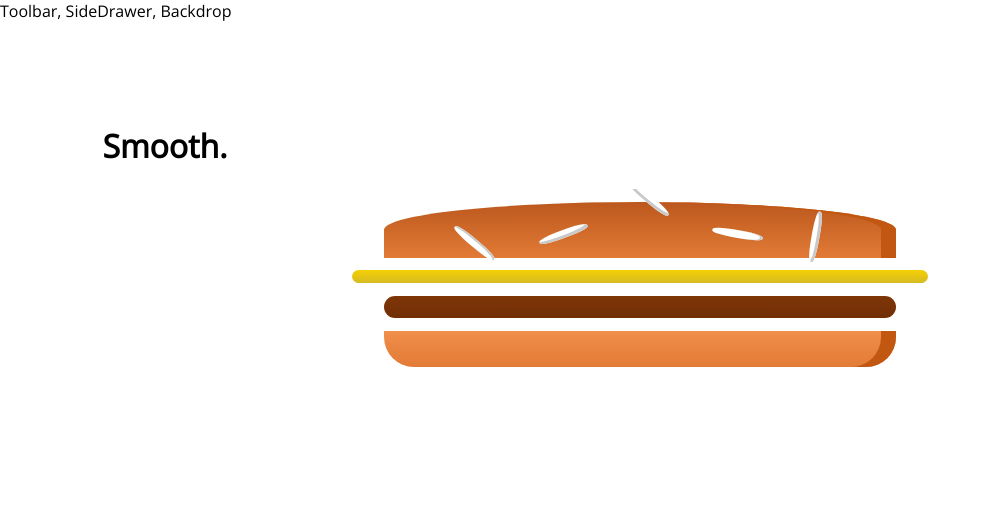
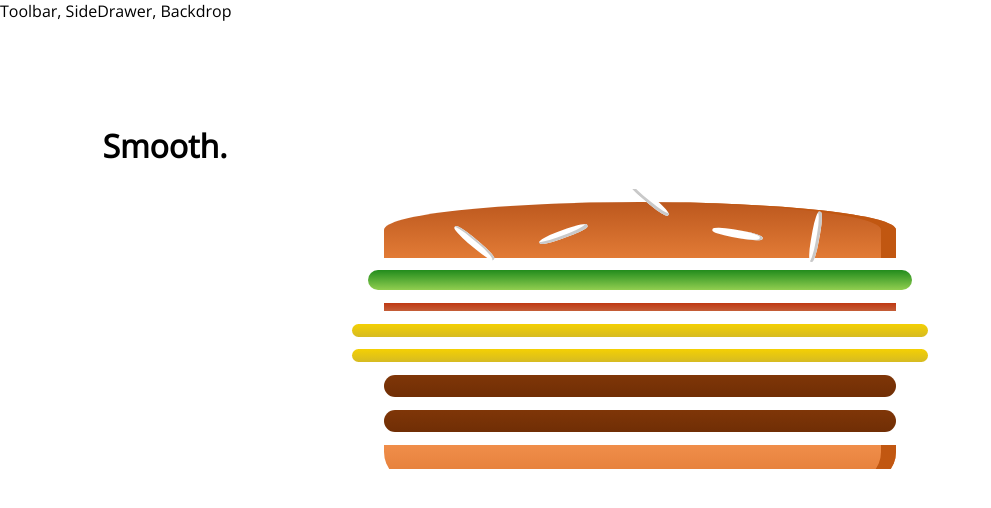
Before and after one commit to Skulsta/burger, a React (Create React App) app: page / in a window 1280 px wide. Shown: the top 508 px of the page, without its empty margins (0-991 px from the left). Built offline with nearby package versions, Linux system fonts and the light colour scheme.

Commit message:
Using state to present ingredients

```diff
--- a/src/components/Burger/Burger.js
+++ b/src/components/Burger/Burger.js
@@ -3,11 +3,20 @@
 import BurgerIngredient from "./BurgerIngredient/BurgerIngredient";
 
 const burger = (props) => {
+  const transformedIngredients = Object.keys(props.ingredients).map(
+    (ingredientKey) => {
+      return [...Array(props.ingredients[ingredientKey])].map((_, i) => {
+        return (
+          <BurgerIngredient key={ingredientKey + i} type={ingredientKey} />
+        );
+      });
+    }
+  );
+
   return (
     <div className={classes.Burger}>
       <BurgerIngredient type="bread-top"></BurgerIngredient>
-      <BurgerIngredient type="cheese"></BurgerIngredient>
-      <BurgerIngredient type="meat"></BurgerIngredient>
+      {transformedIngredients}
       <BurgerIngredient type="bread-bottom"></BurgerIngredient>
     </div>
   );
--- a/src/components/containers/BurgerBuilder/BurgerBuilder.js
+++ b/src/components/containers/BurgerBuilder/BurgerBuilder.js
@@ -2,10 +2,19 @@
 import Burger from "../../Burger/Burger";
 
 class BurgerBuilder extends Component {
+  state = {
+    ingredients: {
+      salad: 1,
+      bacon: 1,
+      cheese: 2,
+      meat: 2,
+    },
+  };
+
   render() {
     return (
       <Fragment>
-        <Burger />
+        <Burger ingredients={this.state.ingredients} />
       </Fragment>
     );
   }
```
